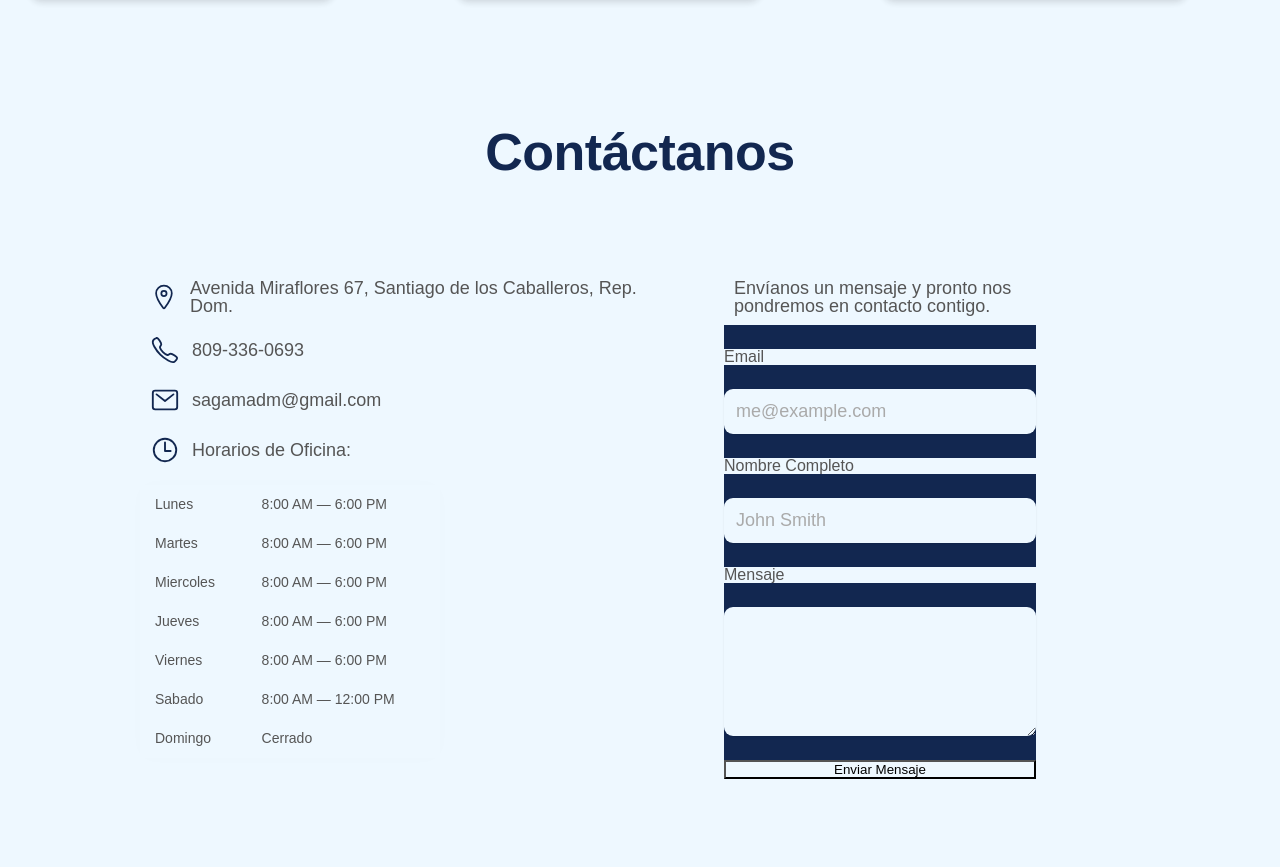
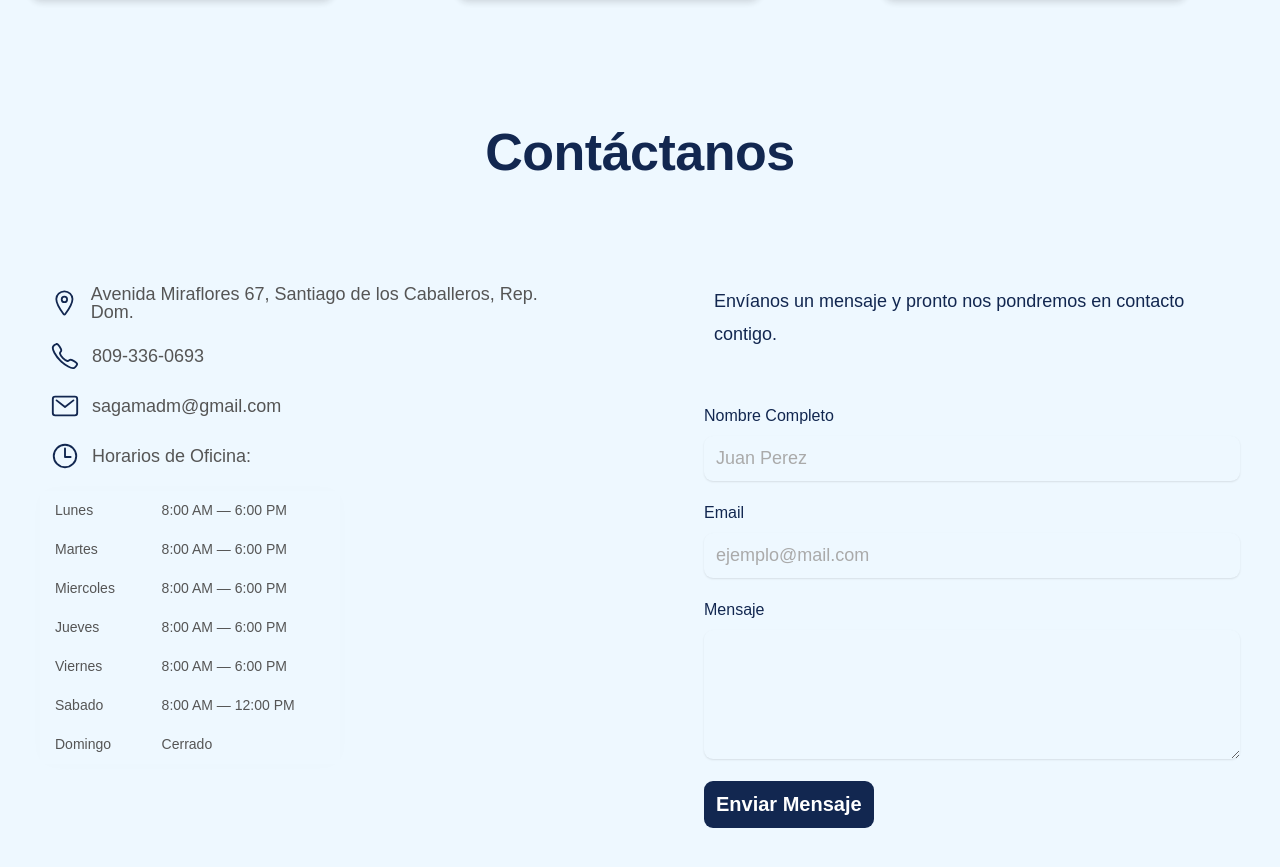
Before and after one commit to otsedo/Sagama-Administracion-de-Condominios, a plain HTML site: page index.html in a window 1280 px wide. Shown: the part 5988-6855 px from the top of the page. Drawn offline with nearby package versions, Linux system fonts and the light colour scheme.

Commit message:
Terminando conatcto

```diff
--- a/css/styles.css
+++ b/css/styles.css
@@ -363,16 +363,23 @@
 /* CONTACT SECTION */
 /**************************/
 
+.contact-section-title {
+  font-size: 4.4rem;
+  line-height: 1.2;
+}
+
 .contact-grid {
-  margin: 9rem 9rem;
+  max-width: 1200px;
+  margin: 9.6rem auto;
   display: grid;
-  grid-template-columns: 5fr 4fr;
-  column-gap: 6.4rem;
+  grid-template-columns: 1fr 1fr;
+  column-gap: 12.8rem;
   row-gap: 9.6rem;
 }
 
 .contact-section {
   margin: 9.6rem 5rem 5rem 5rem;
+  margin: auto 0;
 }
 
 .contact-text {
@@ -433,16 +440,23 @@
   border-bottom: 1px solid #eef8ff;
 }
 
-.contact-form {
-  max-width: 75%;
-  background-color: #122750;
+.cta-text-box {
+  /* padding: 4.8rem 6.4rem 6.4rem 6.4rem; */
+  color: #122750;
 }
-
+.cta .heading-secondary {
+  color: inherit;
+  margin-bottom: 3.2rem;
+}
+.cta-text {
+  font-size: 1.8rem;
+  line-height: 1.8;
+  margin-bottom: 4.8rem;
+}
 .cta-form {
-  background-color: #122750;
   display: grid;
   grid-template-columns: 1fr;
-  column-gap: 1.2rem;
+  column-gap: 3.2rem;
   row-gap: 2.4rem;
 }
 
@@ -450,7 +464,7 @@
   display: block;
   font-size: 1.6rem;
   font-weight: 500;
-  /* margin-bottom: 1.2rem; */
+  margin-bottom: 1.2rem;
 }
 
 .cta-form input,
@@ -474,3 +488,31 @@
   outline: none;
   box-shadow: 0 0 0 0.8rem rgba(253, 242, 233, 0.5);
 }
+
+.btn,
+.btn:link,
+.btn:visited {
+  display: inline-block;
+  text-decoration: none;
+  font-size: 2rem;
+  font-weight: 600;
+  padding: 1.6rem 3.2rem;
+  margin-top: 2rem;
+  border-radius: 9px;
+  border: none;
+  cursor: pointer;
+  font-family: inherit;
+  transition: all 0.3s;
+}
+
+.btn--form {
+  background-color: #122750;
+  color: #fff;
+  align-self: end;
+  padding: 1.2rem;
+}
+
+.btn--form:hover {
+  background-color: #1360e2;
+  color: #fff;
+}
--- a/index.html
+++ b/index.html
@@ -682,38 +682,45 @@
             </tbody>
           </table>
         </div>
-        <div class="contact-form">
-          <form action="" class="cta-form">
+        <div class="cta-text-box">
           <p class="cta-text">
             Envíanos un mensaje y pronto nos pondremos en contacto contigo.
           </p>
+
+          <form class="cta-form" action="#">
+            <div>
+              <label for="full-name">Nombre Completo</label>
+              <input
+                id="full-name"
+                type="text"
+                placeholder="Juan Perez"
+                required
+              />
+            </div>
+
+            <div>
               <label for="email">Email</label>
               <input
+                id="email"
                 type="email"
-              name="email"
-              id="email"
+                placeholder="ejemplo@mail.com"
                 required
-              placeholder="me@example.com"
               />
+            </div>
 
-            <label for="full-name">Nombre Completo</label>
-            <input
-              type="text"
-              name="full-name"
-              id="full-name"
-              required
-              placeholder="John Smith"
-            />
-
+            <div>
               <label for="mensaje">Mensaje</label>
               <textarea
                 name="mensaje"
                 id=""
-              cols="30"
+                cols="90"
                 rows="5"
                 required
+                class="contact-text-area"
               ></textarea>
+
               <button class="btn btn--form">Enviar Mensaje</button>
+            </div>
           </form>
         </div>
       </div>
```
Lines whose indentation alone changed are shown as unchanged.
